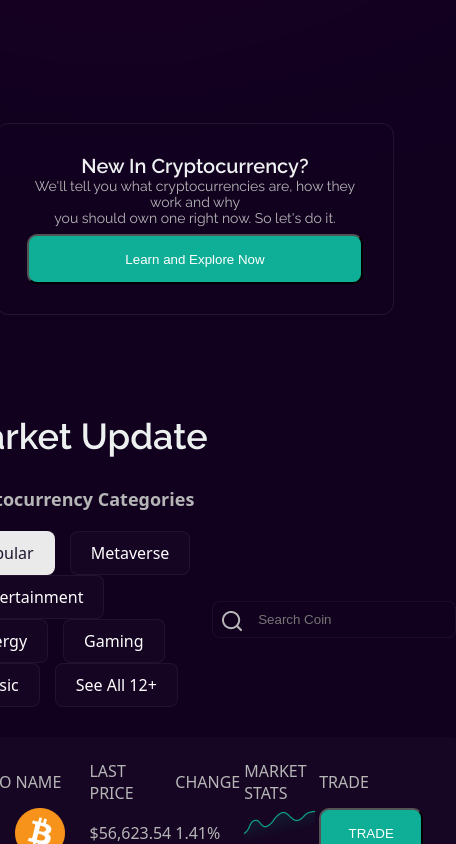
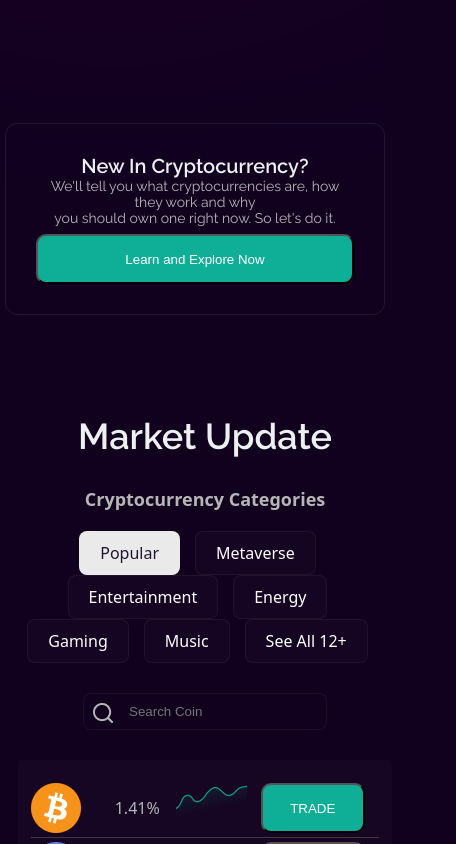
Before and after one commit to ImAnshuJoshi/Crypto-trading-frontend, a React (Create React App) app: page / in a window 390 px wide. Shown: the part 3480-4324 px from the top of the page, 456 px wide, since content can reach past the window. Built offline with nearby package versions, Linux system fonts and the light colour scheme.

Commit message:
Stats responsive

```diff
--- a/src/Pages/MarketUpdate/MarketUpdate.module.css
+++ b/src/Pages/MarketUpdate/MarketUpdate.module.css
@@ -34,3 +34,18 @@
         margin:auto 10px;
     }
 }
+@media screen and (max-width: 768px) {
+    .MarketUpdateContainer{
+        margin:auto 10px;
+    }
+    .contentContainer{
+        align-items: center;
+    }
+    .heading{
+        text-align: center;
+    }
+    .subHeading{
+        text-align: center;
+    }
+
+}
--- a/src/components/Explore/Explore.module.css
+++ b/src/components/Explore/Explore.module.css
@@ -36,8 +36,7 @@
 }
 @media screen and (max-width: 1120px) {
     .exploreContainer{
-        margin-top: 100px;
-        margin-bottom: 100px;
+        margin: 100px 10px;
     }
     .exploreContainer>div{
         width:90%;
--- a/src/components/MarketUpdate/Table/Table.jsx
+++ b/src/components/MarketUpdate/Table/Table.jsx
@@ -93,7 +93,7 @@ function Table() {
             return (
               <React.Fragment key={index}>
                 <tr>
-                  <td>{index + 1}</td>
+                  <td className={styles.index}>{index + 1}</td>
                   <td className={styles.coinName}>
                     <div className={styles.currencyNames}>
                       <img src={item.img} alt={item.name} />
@@ -102,7 +102,7 @@ function Table() {
                       <div className={styles.coinCode}>{item.code}</div>
                     </div>
                   </td>
-                  <td>{item.LastPrice}</td>
+                  <td className={styles.lastPrice}>{item.LastPrice}</td>
                   <td className={`${styles.change} ${(index == 4 || index==5 || index==6) ? styles.negChange : ""}`}>{item.Change}</td>
                   <td className={styles.marketStats}>
                     <img src={item.marketStats} alt={item.name} />
--- a/src/components/MarketUpdate/Table/Table.module.css
+++ b/src/components/MarketUpdate/Table/Table.module.css
@@ -10,7 +10,7 @@
     width:inherit;
   }
   .tableHeader {
-    margin-bottom: 10px;
+    height:80px;
   }
   .currencyNames{
     display: flex;
@@ -37,3 +37,20 @@
       display: none;
     }
   }
+  @media screen and (max-width: 618px) {
+    .tableContainer{
+      padding: 20px 10px 20px 10px;
+    }
+    .currencyNames{
+      justify-content: space-between;
+    }
+    .coinNameText , .verticalDivider , .coinCode{
+      display: none;
+    }
+    .tableHeader{
+      display: none;
+    }
+    .lastPrice , .index {
+      display: none;
+    }
+  }
--- a/src/components/MarketUpdate/UpdateNav.jsx/Updatenav.module.css
+++ b/src/components/MarketUpdate/UpdateNav.jsx/Updatenav.module.css
@@ -37,3 +37,21 @@
     background: url("../../../assets/search.png") no-repeat scroll 7px 7px;
     border: 1px solid rgba(255, 255, 255, 0.05);
 }
+@media screen and (max-width: 768px) {
+    .updateNavContainer{
+        display: flex;
+        flex-direction: column;
+        justify-content: center;
+        align-items: center;
+    }
+    .navItems{
+        display: flex;
+        flex-direction: row;
+        align-items: center;
+        flex-wrap: wrap;
+        justify-content: center;
+    }
+    .InputSearch{
+        margin-top: 30px;
+    }
+}
--- a/src/index.css
+++ b/src/index.css
@@ -2,6 +2,7 @@ html {
   margin: 0;
   background-color:#11011F;
   font-family: 'Raleway', sans-serif;
+  overflow-x: hidden;
 }
 button{
   height:50px;
```
